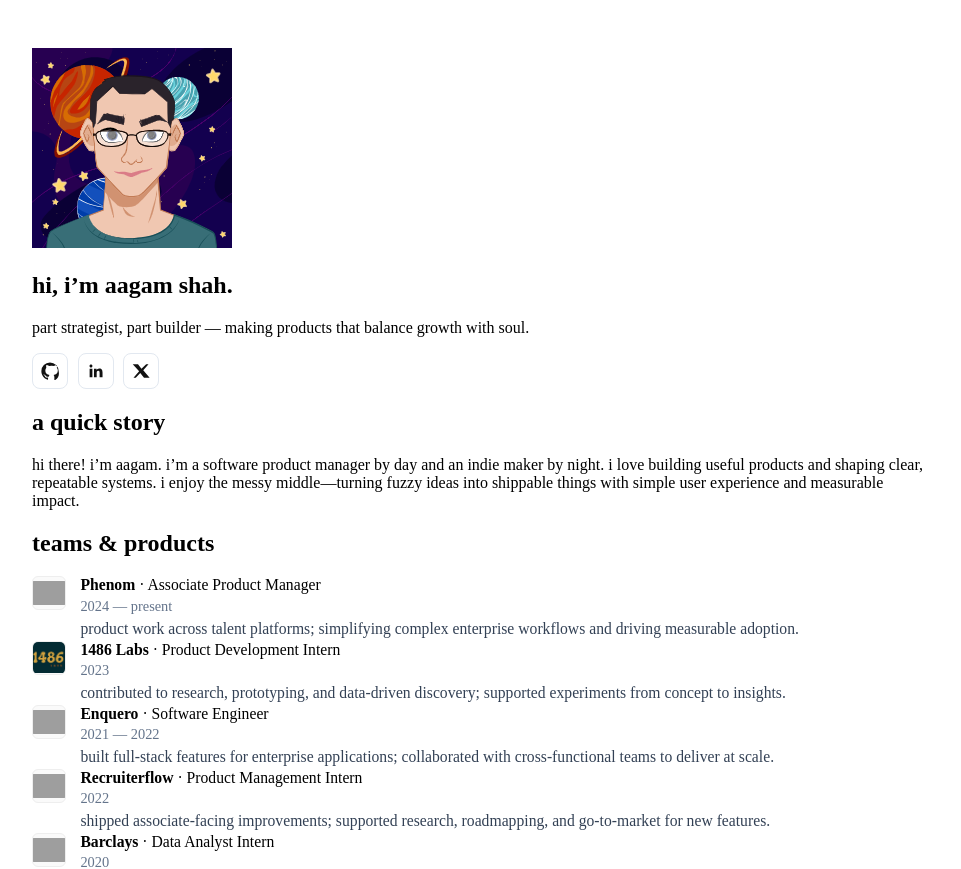
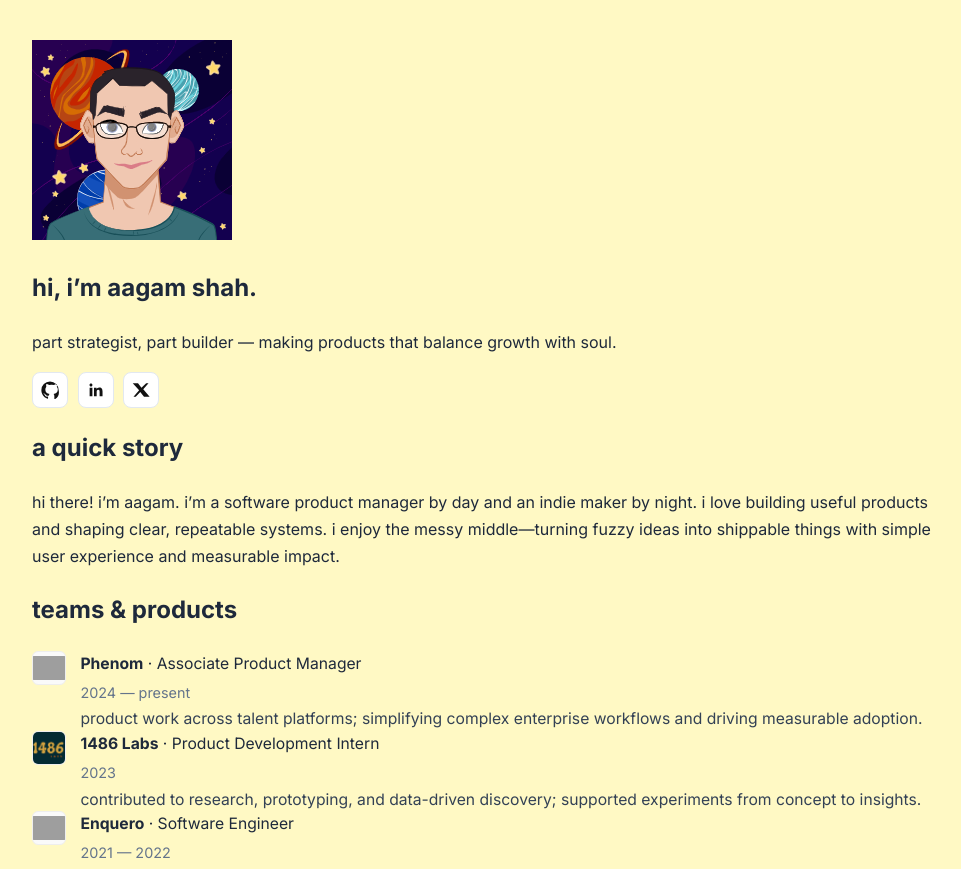
Before and after one commit to Aagam2020/aagam-site, a SvelteKit app: page / in a window 1280 px wide. Shown: the top 869 px of the page, without its empty margins (158-1119 px from the left). Built offline with nearby package versions, Linux system fonts and the light colour scheme; grey boxes are pictures that could not be loaded.

Commit message:
content: soft yellow bg

```diff
--- a/src/routes/+layout.svelte
+++ b/src/routes/+layout.svelte
@@ -20,10 +20,10 @@
 <style>
   :root { --max: 900px; }
 
-  html, body { margin: 0; padding: 0; }
+ :global(html), :global(body) { margin: 0; padding: 0; }
 
   /* 🔶 soft yellow background */
-  body {
+  :global(body) {
     font-family: 'Inter', system-ui, -apple-system, 'Segoe UI', Roboto, Arial, sans-serif;
     line-height: 1.7;
     color: #1e293b;
```
